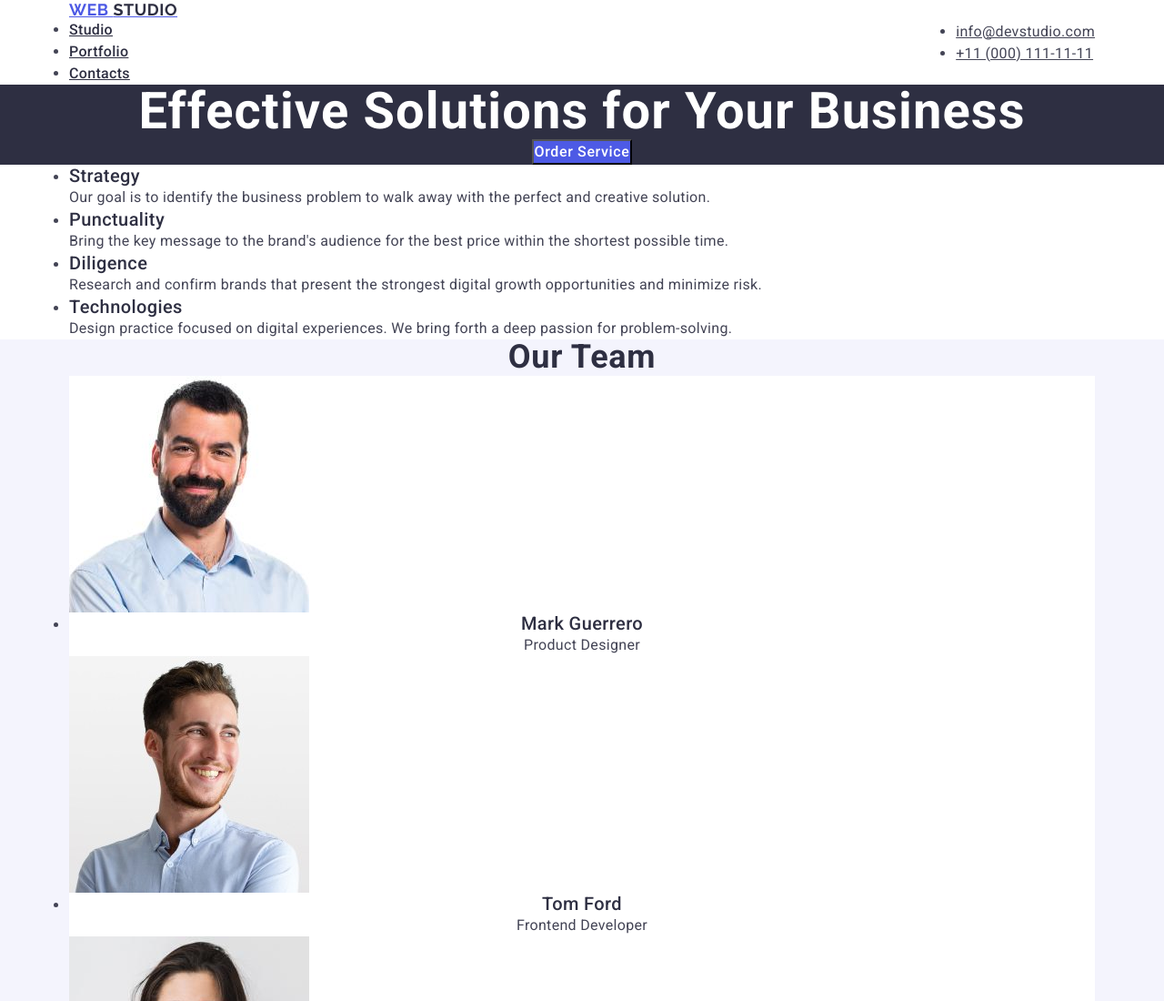
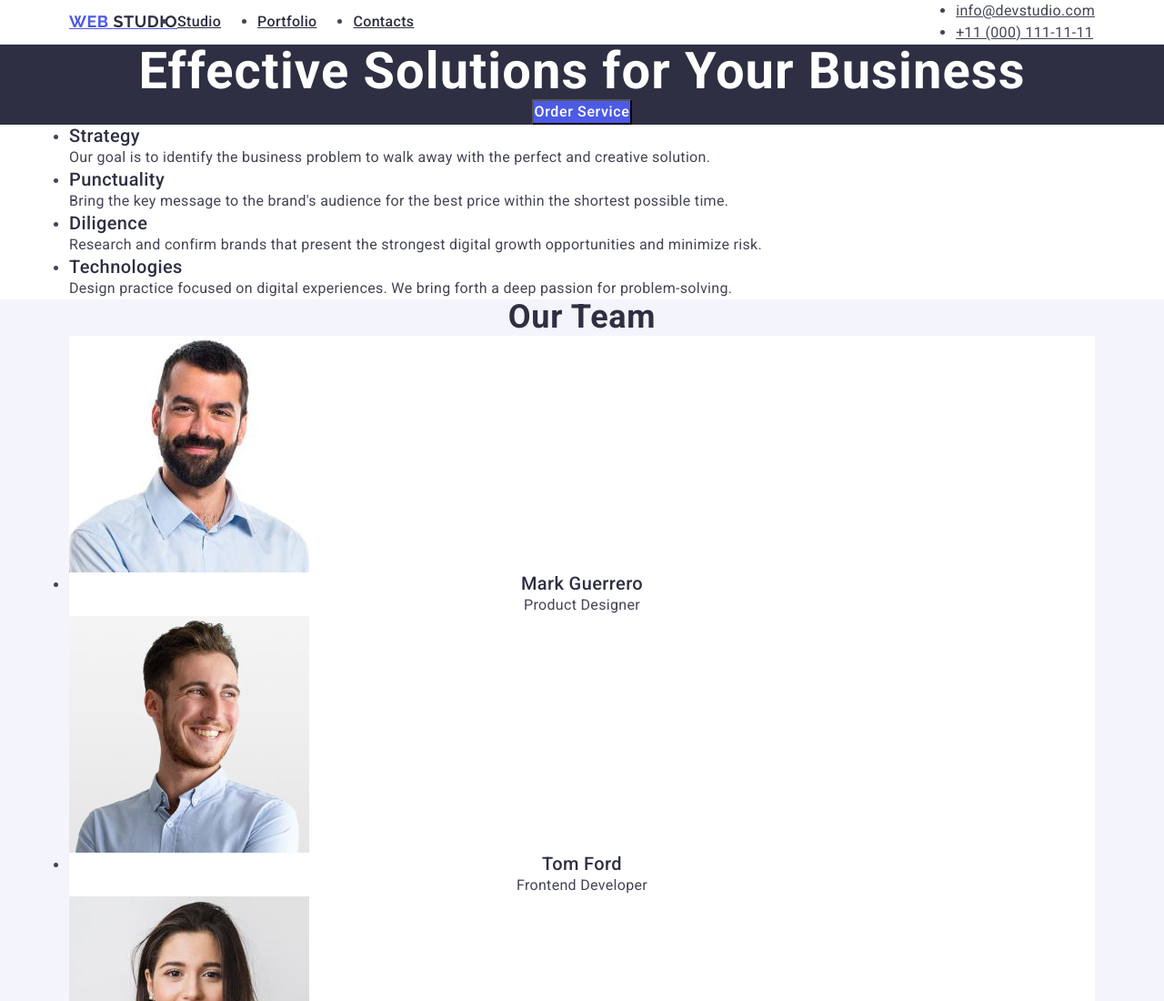
Before and after one commit to Zuzannabujak/goit-markup-hw-03, a plain HTML site: page index.html in a window 1280 px wide. Shown: the top 1100 px of the page at 91% size. Drawn offline with Linux system fonts and the light colour scheme.

Commit message:
Update styles.css

```diff
--- a/css/styles.css
+++ b/css/styles.css
@@ -31,6 +31,19 @@ h1, h2, h3, h4, h5, h6
     justify-content: space-between;
     margin: 0, auto;
     align-items: center;
+  }
+  .header
+  {
+    border-bottom: 1px solid #e7e9fc;
+  }
+  .nav
+  {
+    display: flex;
+    align-items: center;
+  }
+  .ul-nav {
+    display: flex;
+    gap: 40px;
   }
 .logo
 {
```
